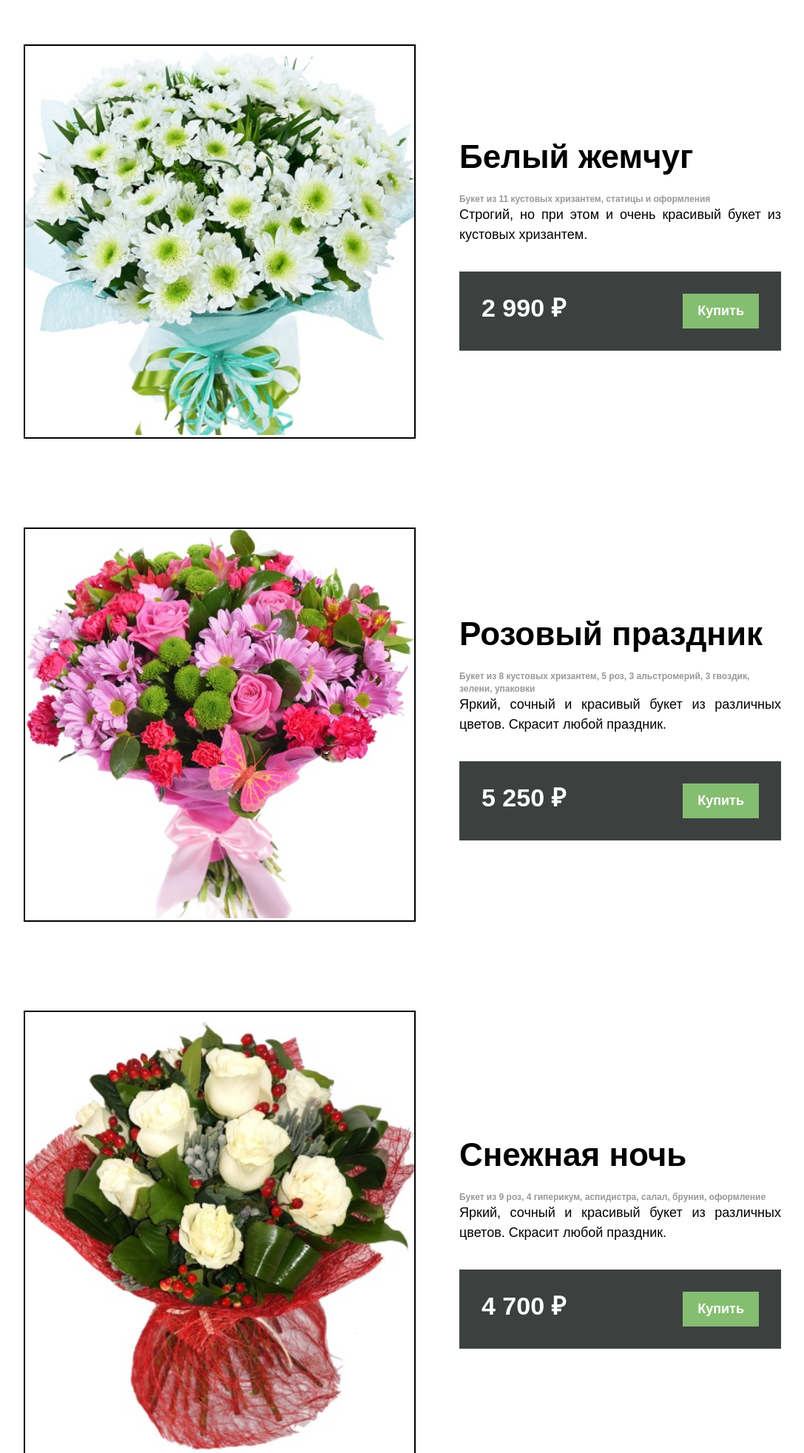
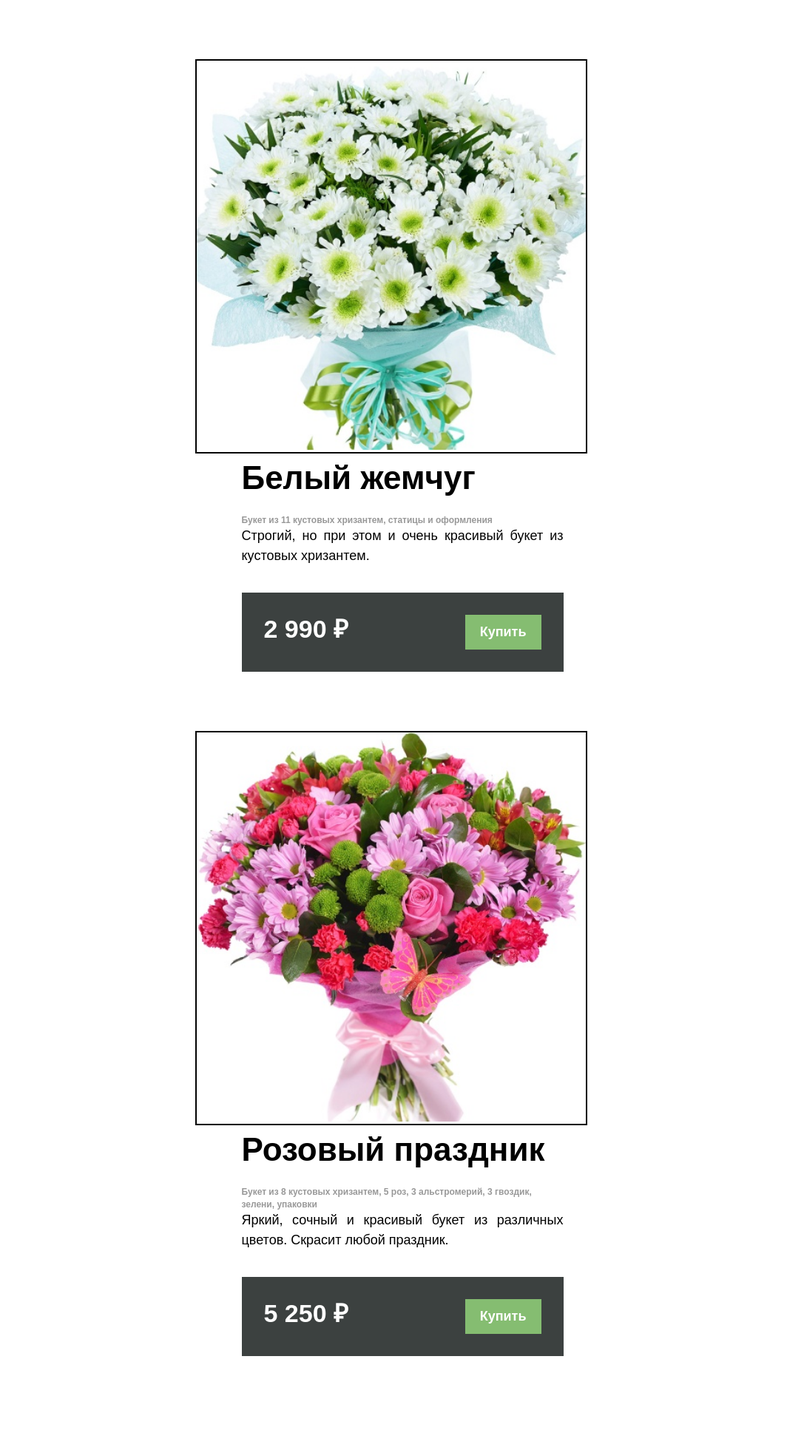
Before and after one commit to urakobzar/urakobzar.github.io, a PHP site: page / in a window 1280 px wide. Shown: the part 60-2024 px from the top of the page at 74% size, without its empty margins (96-1183 px from the left). Run offline with PHP 8.4, Linux system fonts and the light colour scheme.

Commit message:
Add files via upload

```diff
--- a/FlowerShop/card.html
+++ b/FlowerShop/card.html
@@ -6,7 +6,7 @@
     <title>Заказ</title>
     <link rel="icon" href="img/favicon.ico" type="image/x-icon">
     <link rel="stylesheet" href="css/style.css">
-    <script src="js/script.js"></script>
+    <script src="script.js"></script>
 </head>
 <body>
     <div class="wrapper">
--- a/FlowerShop/css/parts/_main.css
+++ b/FlowerShop/css/parts/_main.css
@@ -1,10 +1,19 @@
+.row {
+    padding: 60px 10% 60px 10%;
+    display: flex;
+    align-items: start;
+    justify-content: space-between;
+    width: 100%;
+    height: 100%;
+}
+
 .main {
-    padding: 60px 10% 60px 10%;
     display: flex;
     align-items: center;
     justify-content: space-between;
     width: 100%;
-    height: 100%;
+    flex-flow: column nowrap;
+    padding: 40px 15px;
 }
 
 .main-photo {
@@ -59,6 +68,13 @@
 
 .main-details-price-action {
     display: inline-block;
+}
+
+@media (max-width: 1300px) {
+    .row {
+        flex-flow: column nowrap;
+        padding: 40px 15px;
+    }
 }
 
 @media (max-width: 1024px) {
--- a/FlowerShop/index.html
+++ b/FlowerShop/index.html
@@ -18,7 +18,8 @@
         </header>
     </div>
     <div class="container">
-        <div id="whitePearl" class="main">
+        <div class="row">
+            <div class="main">
                 <div class="main-photo">
                     <img src="img/whitePearl.jpg" alt="Белый жемчуг">
                 </div>
@@ -50,6 +51,8 @@
                     </div>
                 </div>
             </div>
+        </div>
+        <div class="row">
             <div class="main">
                 <div class="main-photo">
                     <img src="img/snowNight.jpg" alt="Снежная ночь">
@@ -83,6 +86,7 @@
                 </div>
             </div>
         </div>
+    </div>
     <div class="container">
         <footer class="footer">
             <span class="footer-text">© NewFlowers Company. Все права защищены.</span>
```
Also changed, not shown: FlowerShop/script.js (added, +16 -0 lines). Lines whose indentation alone changed are shown as unchanged.
